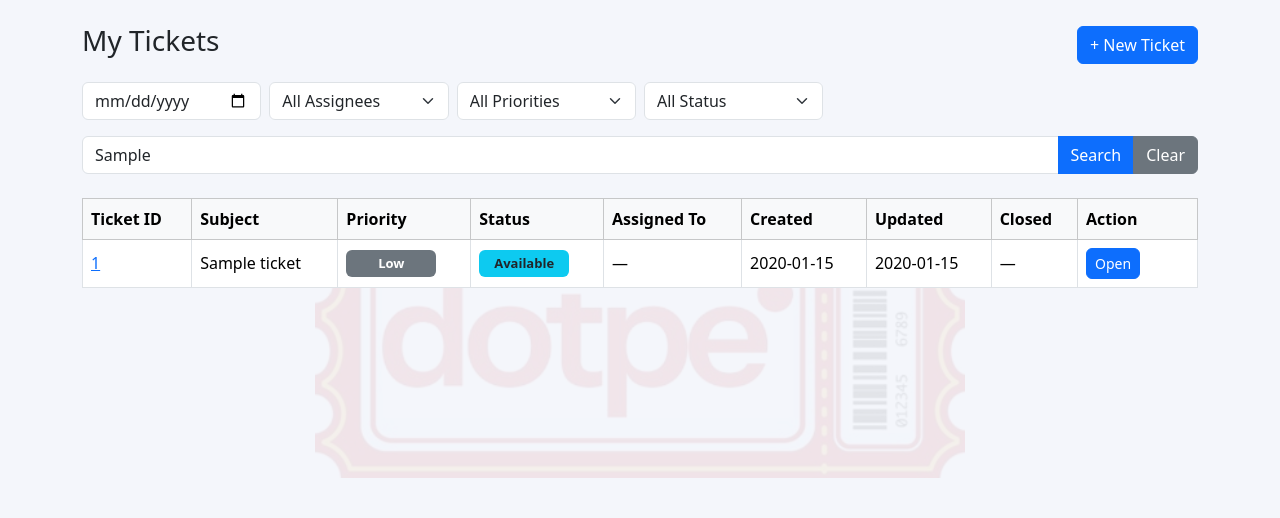
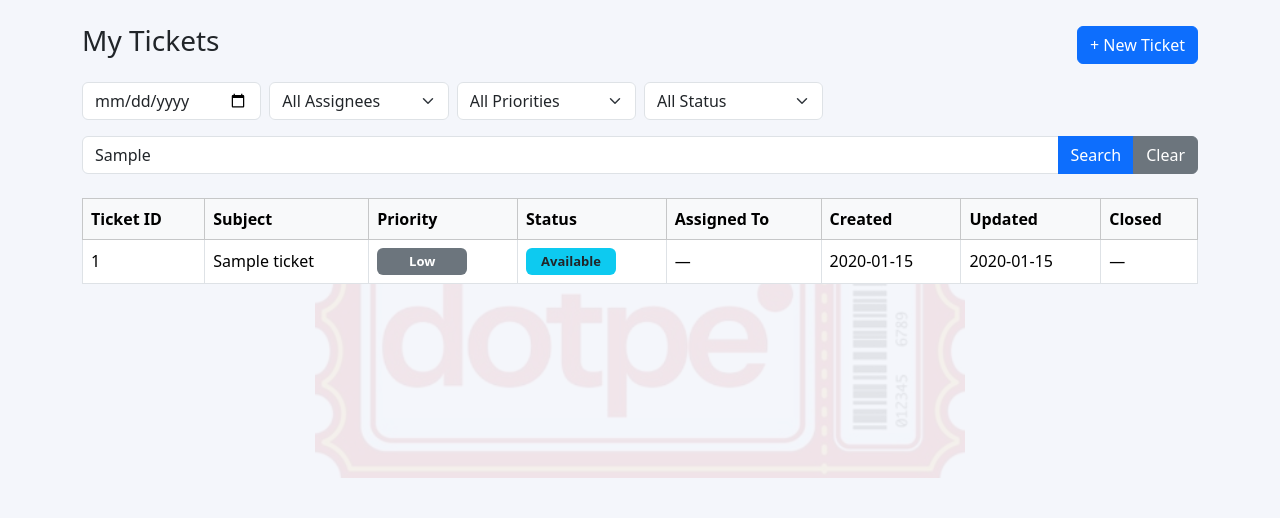
Before and after one commit to shashankshandilya-dotpe1754/data_ticket_system, a Flask app: template templates/my_tickets.html in a window 1280 px wide. Shown: the part 56-574 px from the top of the page. Run offline with Flask 3, Linux system fonts and the light colour scheme; the template is opened without the code that fills it: most values are stand-ins (such as "Sample title", 1, 10 or a date in 2020); parts of the project's set-up code (start-up, migrations or seed data) failed here and were passed over.

Commit message:
Update my_tickets.html

```diff
--- a/templates/my_tickets.html
+++ b/templates/my_tickets.html
@@ -168,7 +168,6 @@
             <th>Created</th>
             <th>Updated</th>
             <th>Closed</th>
-            <th width="120">Action</th>
 
         </tr>
 
@@ -180,11 +179,7 @@
 
     <tr>
 
-        <td>
-            <a href="{{ url_for('my_ticket_detail', ticket_id=t['Ticket ID']) }}">
-                {{ t["Ticket ID"] }}
-            </a>
-        </td>
+        <td>{{ t["Ticket ID"] }}</td>
 
         <td>{{ t["Subject"] }}</td>
 
@@ -252,18 +247,6 @@
 
         </td>
 
-        <td>
-
-            <a
-                href="{{ url_for('my_ticket_detail', ticket_id=t['Ticket ID']) }}"
-                class="btn btn-sm btn-primary">
-
-                Open
-
-            </a>
-
-        </td>
-
     </tr>
 
     {% else %}
@@ -271,7 +254,7 @@
     <tr>
 
         <td
-            colspan="9"
+            colspan="8"
             class="text-center text-muted">
 
             No tickets found.
```
